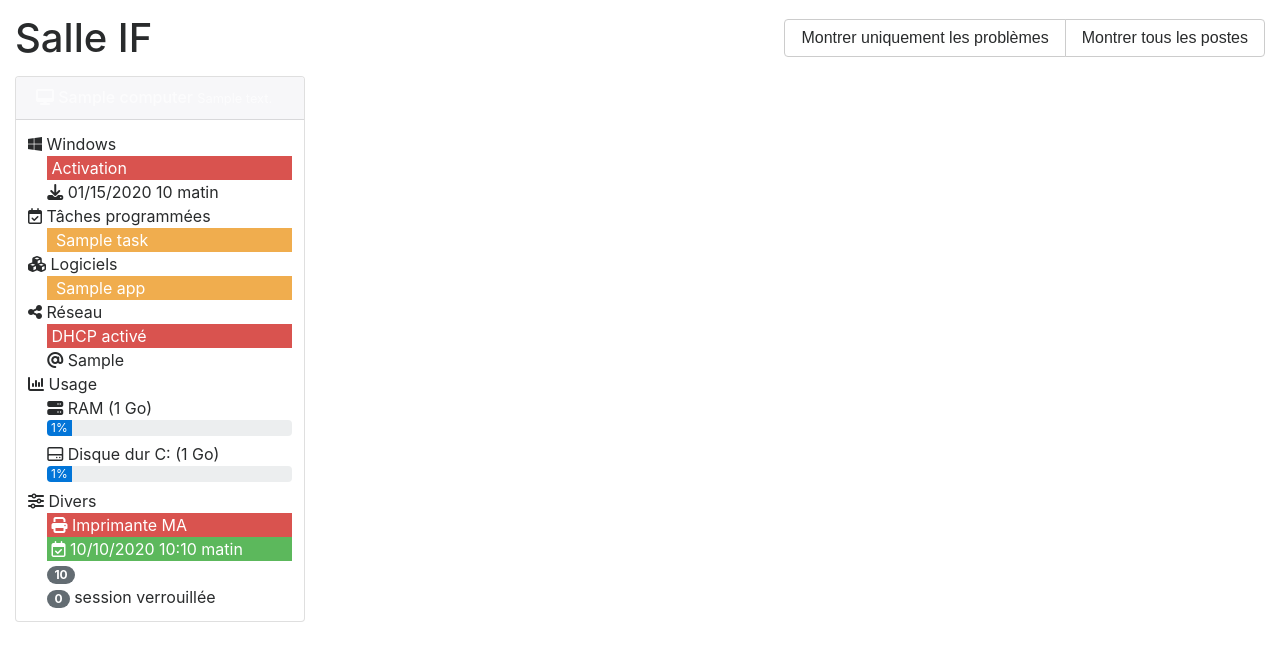
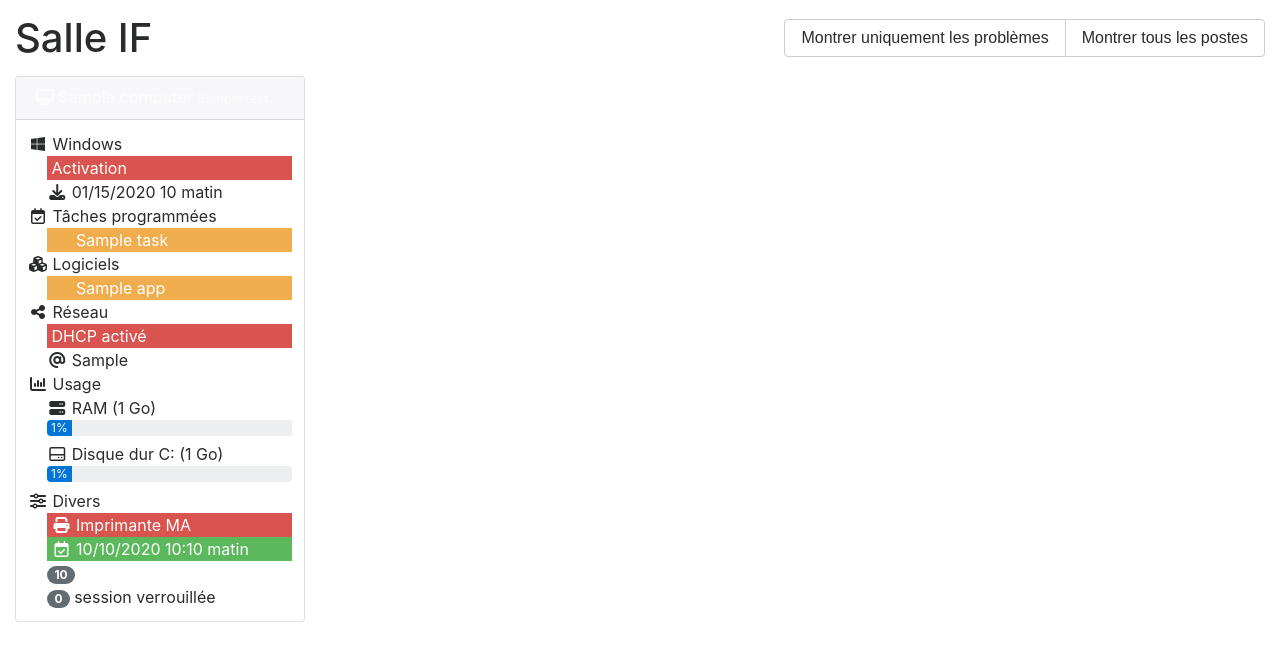
Before and after one commit to BdEINSALyon/dashboard, a Django app: template board/templates/board/computer.html in a window 1280 px wide. Shown: the top 661 px of the page. Run offline with Django 3.2, Linux system fonts and the light colour scheme; the template is opened without the code that fills it: most values are stand-ins (such as "Sample title", 1, 10 or a date in 2020); data that the repository does not hold is empty; some libraries are stand-ins or nearby versions.

Commit message:
Fixed-width icons

```diff
--- a/board/templates/board/computer.html
+++ b/board/templates/board/computer.html
@@ -44,54 +44,54 @@
                         <div class="card-block">
                             <ul class="list-unstyled mb-0">
                                 <li>
-                                    <i class="fa fa-windows"></i> Windows
+                                    <i class="fa fa-fw fa-windows"></i> Windows
                                     <ul>
                                         <li class="text-white bg-{% if status.windows_activation %}success{% else %}danger{% endif %}">
                                             Activation
                                         </li>
                                         <li>
-                                            <i class="fa fa-download"></i> {{ computer.install_date|date:'SHORT_DATETIME_FORMAT' }}
+                                            <i class="fa fa-fw fa-download"></i> {{ computer.install_date|date:'SHORT_DATETIME_FORMAT' }}
                                         </li>
                                     </ul>
                                 </li>
-                                <li><i class="fa fa-calendar-check-o"></i> Tâches programmées
+                                <li><i class="fa fa-fw fa-calendar-check-o"></i> Tâches programmées
                                     <ul>
                                         {% for _, task in computer.get_sorted_tasks %}
                                             <li data-toggle="tooltip"
                                                 data-placement="top"
                                                 title="{% if task.verification and task.verification.type == 'task' %}Tâche(s) : {{ task.verification.task_names|join:', ' }}{% endif %}"
                                                 class="text-white bg-{% if task.installed %}success{% elif task.mandatory %}danger{% else %}warning{% endif %}">
-                                                {% if task.icon %}<i class="fa fa-{{ task.icon }}"></i> {% endif %}{{ task.name }}
+                                                {% if task.icon %}<i class="fa fa-fw fa-{{ task.icon }}"></i> {% endif %}{{ task.name }}
                                             </li>
                                         {% endfor %}
                                     </ul>
                                 </li>
-                                <li><i class="fa fa-cubes"></i> Logiciels
+                                <li><i class="fa fa-fw fa-cubes"></i> Logiciels
                                     <ul>
                                         {% for _, app in computer.get_sorted_apps %}
                                             <li data-toggle="tooltip"
                                                 data-placement="top"
                                                 title="{% if app.verification and app.verification.type == 'path' %}Chemin(s) : {{ app.verification.paths|join:', ' }}{% endif %}"
                                                 class="text-white bg-{% if app.installed %}success{% elif app.mandatory %}danger{% else %}warning{% endif %}">
-                                                {% if app.icon %}<i class="fa fa-{{ app.icon }}"></i> {% endif %}{{ app.name }}
+                                                {% if app.icon %}<i class="fa fa-fw fa-{{ app.icon }}"></i> {% endif %}{{ app.name }}
                                             </li>
                                         {% endfor %}
                                     </ul>
                                 </li>
                                 {% if status.network %}
-                                    <li><i class="fa fa-share-alt"></i> Réseau
+                                    <li><i class="fa fa-fw fa-share-alt"></i> Réseau
                                         <ul>
                                             <li class="text-white bg-{% if status.network.dhcp %}success{% else %}danger{% endif %}">
                                             DHCP activé
                                             </li>
-                                            <li><i class="fa fa-at"></i> {{ status.network.ip }}</li>
+                                            <li><i class="fa fa-fw fa-at"></i> {{ status.network.ip }}</li>
                                         </ul>
                                     </li>
                                 {% endif %}
                             <li>
-                                <i class="fa fa-bar-chart"></i> Usage
+                                <i class="fa fa-fw fa-bar-chart"></i> Usage
                                 <ul>
-                                    <li><i class="fa fa-server"></i> RAM ({{ computer.total_ram }} Go)
+                                    <li><i class="fa fa-fw fa-server"></i> RAM ({{ computer.total_ram }} Go)
                                         <div class="progress">
                                             <div class="progress-bar bg-{{ computer.get_ram_color }}"
                                                  role="progressbar" aria-valuenow="{{ computer.get_ram_percentage }}"
@@ -101,7 +101,7 @@
                                             </div>
                                         </div>
                                     </li>
-                                    <li><i class="fa fa-hdd-o"></i> Disque dur C: ({{ computer.total_disk }} Go)
+                                    <li><i class="fa fa-fw fa-hdd-o"></i> Disque dur C: ({{ computer.total_disk }} Go)
                                         <div class="progress">
                                             <div class="progress-bar bg-{{ computer.get_disk_color }}"
                                                  role="progressbar" aria-valuenow="{{ computer.get_disk_percentage }}"
@@ -114,14 +114,14 @@
                                 </ul>
                             </li>
 
-                            <li><i class="fa fa-sliders"></i> Divers
+                            <li><i class="fa fa-fw fa-sliders"></i> Divers
                                 <ul>
                                     <li class="text-white bg-{% if status.imprimante_ma %}success{% else %}danger{% endif %}">
-                                        <i class="fa fa-print"></i> Imprimante MA
+                                        <i class="fa fa-fw fa-print"></i> Imprimante MA
                                     </li>
 
                                     <li class="text-white bg-{% if computer.is_offline %}warning{% else %}success{% endif %}">
-                                        <i class="fa fa-calendar-check-o"></i>
+                                        <i class="fa fa-fw fa-calendar-check-o"></i>
                                         {{ computer.last_update|date:"SHORT_DATETIME_FORMAT" }}
                                     </li>
 
```
